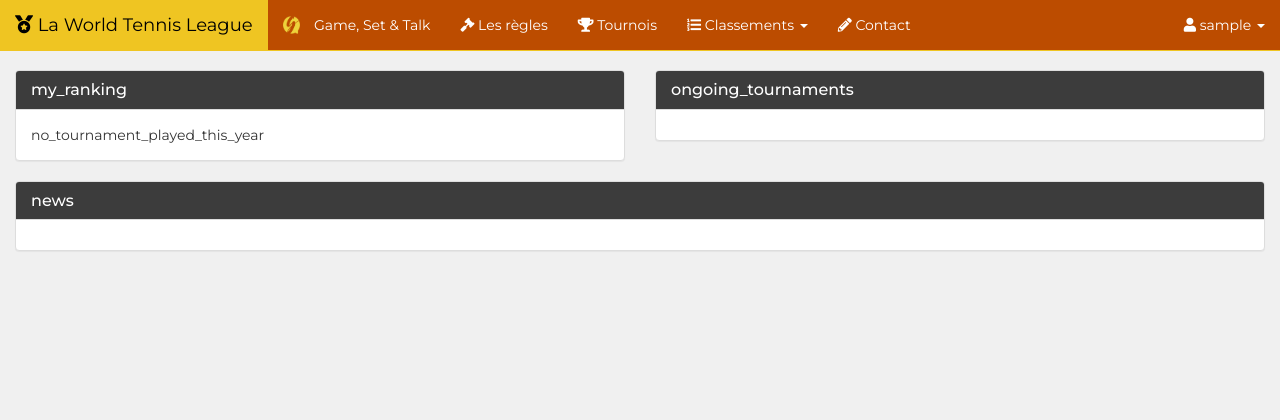
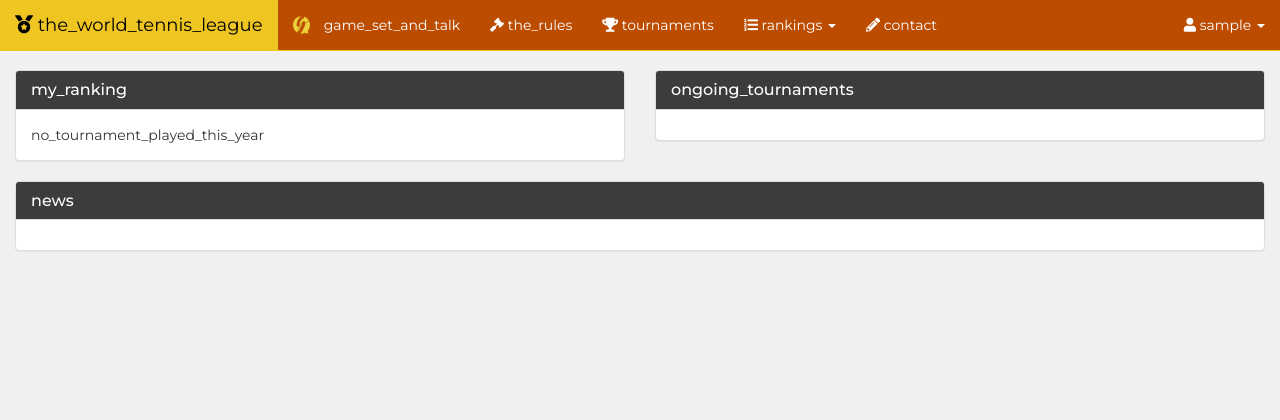
Before and after one commit to colingdc/world-tennis-league, a Flask app: page /wtl/ in a window 1280 px wide. Shown: the top 420 px of the page. Run offline with Flask 2, Linux system fonts and the light colour scheme; a user stored in the database is signed in; data that the repository does not hold is empty; parts of the project's set-up code (start-up, migrations or seed data) failed here and were passed over; some libraries are stand-ins or nearby versions.

Commit message:
Translate navbar templates

```diff
--- a/app/templates/navbar/navbar_header.html
+++ b/app/templates/navbar/navbar_header.html
@@ -13,12 +13,12 @@
         {% if "/wtl" in request.path %}
 
         <span class="fa fa-medal" aria-hidden="true"></span>
-        La World Tennis League
+        {{ _("the_world_tennis_league") }}
 
         {% else %}
 
         <span><img class="logo" src="{{ url_for('static', filename='images/logo-v3.png') }}"/></span>
-        Game, Set & Talk
+        {{ _("game_set_and_talk") }}
 
         {% endif %}
     </a>
--- a/app/templates/navbar/navbar_wtl_right.html
+++ b/app/templates/navbar/navbar_wtl_right.html
@@ -7,49 +7,49 @@
     <ul class="dropdown-menu">
         <li>
             <a href="{{ url_for('user.view_user', user_id=current_user.id) }}">
-                <span class="fa fa-user" aria-hidden="true"></span> Mon profil
+                <span class="fa fa-user" aria-hidden="true"></span> {{ _("my_profile") }}
             </a>
         </li>
         <li>
             <a href="{{ url_for('user.settings') }}">
-                <span class="fa fa-cog" aria-hidden="true"></span> Paramètres
+                <span class="fa fa-cog" aria-hidden="true"></span> {{ _("settings") }}
             </a>
         </li>
         <li>
             <a href="{{ url_for('auth.logout') }}">
-                <span class="fa fa-sign-out-alt" aria-hidden="true"></span> Me déconnecter
+                <span class="fa fa-sign-out-alt" aria-hidden="true"></span> {{ _("logout") }}
             </a>
         </li>
         <li>
             <a href="{{ url_for('auth.change_password') }}">
-                <span class="fa fa-lock" aria-hidden="true"></span> Modifier mon mot de passe
+                <span class="fa fa-lock" aria-hidden="true"></span> {{ _("modify_my_password") }}
             </a>
         </li>
         <li>
             <a href="{{ url_for('tournament.view_tournaments') }}">
-                <span class="fa fa-lock" aria-hidden="true"></span> Tournois
+                <span class="fa fa-lock" aria-hidden="true"></span> {{ _("tournaments") }}
             </a>
         </li>
         {% if current_user.is_manager() %}
         <li role="separator" class="divider"></li>
         <li>
             <a href="{{ url_for('tournament.create_tournament') }}">
-                <span class="fa fa-trophy" aria-hidden="true"></span> Créer un tournoi
+                <span class="fa fa-trophy" aria-hidden="true"></span> {{ _("create_a_tournament") }}
             </a>
         </li>
         <li>
             <a href="{{ url_for('user.view_users') }}">
-                <span class="fa fa-user" aria-hidden="true"></span> Utilisateurs
+                <span class="fa fa-user" aria-hidden="true"></span> {{ _("users") }}
             </a>
         </li>
         <li>
             <a href="{{ url_for('user.view_users_raw') }}">
-                <span class="fa fa-user" aria-hidden="true"></span> Utilisateurs (export brut)
+                <span class="fa fa-user" aria-hidden="true"></span> {{ _("users_raw_export") }}
             </a>
         </li>
         <li>
             <a href="{{ url_for('player.view_players') }}">
-                <span class="fa fa-racket" aria-hidden="true"></span> Joueurs ATP
+                <span class="fa fa-racket" aria-hidden="true"></span> {{ _("atp_players") }}
             </a>
         </li>
         {% endif %}
@@ -58,12 +58,12 @@
 {% else %}
 <li>
     <a href="{{ url_for('auth.signup') }}">
-        <span class="fa fa-user-plus" aria-hidden="true"></span> Inscription
+        <span class="fa fa-user-plus" aria-hidden="true"></span> {{ _("signup") }}
     </a>
 </li>
 <li>
     <a href="{{ url_for('auth.login') }}">
-        <span class="fa fa-sign-in-alt" aria-hidden="true"></span> Connexion
+        <span class="fa fa-sign-in-alt" aria-hidden="true"></span> {{ _("login") }}
     </a>
 </li>
 {% endif %}
--- a/app/templates/navbar/navbar_wtl_top.html
+++ b/app/templates/navbar/navbar_wtl_top.html
@@ -1,13 +1,13 @@
 <li>
     <a href="{{ url_for('public.index') }}">
         <span><img class="logo" src="{{ url_for('static', filename='images/logo-v3.png') }}"/></span>
-        Game, Set & Talk
+        {{ _("game_set_and_talk") }}
     </a>
 </li>
 <li>
     <a href="{{ url_for('main.rules') }}">
         <span class="fa fa-gavel" aria-hidden="true"></span>
-        Les règles
+        {{ _("the_rules") }}
     </a>
 </li>
 
@@ -15,19 +15,19 @@
 <li>
     <a href="{{ url_for('tournament.view_tournaments') }}">
         <span class="fa fa-trophy" aria-hidden="true"></span>
-        Tournois
+        {{ _("tournaments") }}
     </a>
 </li>
 <li class="dropdown">
     <a href="#" class="dropdown-toggle" data-toggle="dropdown">
         <span class="fa fa-list-ol" aria-hidden="true"></span>
-        Classements
+        {{ _("rankings") }}
         <b class="caret"></b>
     </a>
     <ul class="dropdown-menu">
-        <li><a href="{{ url_for('ranking.latest_ranking') }}">Classement actuel</a></li>
-        <li><a href="{{ url_for('ranking.index') }}">Tous les classements</a></li>
-        <li><a href="{{ url_for('ranking.monthly_ranking') }}">Classements mensuels</a></li>
+        <li><a href="{{ url_for('ranking.latest_ranking') }}">{{ _("current_ranking") }}</a></li>
+        <li><a href="{{ url_for('ranking.index') }}">{{ _("all_rankings") }}</a></li>
+        <li><a href="{{ url_for('ranking.monthly_ranking') }}">{{ _("monthly_rankings") }}</a></li>
     </ul>
 </li>
 {% endif %}
@@ -35,6 +35,6 @@
 <li>
     <a href="{{ url_for('public.contact') }}">
         <span class="fa fa-pencil-alt" aria-hidden="true"></span>
-        Contact
+        {{ _("contact") }}
     </a>
 </li>
```
Also changed, not shown: app/templates/navbar/navbar_game_set_and_talk_right.html (+12 -12 lines), app/templates/navbar/navbar_game_set_and_talk_top.html (+4 -4 lines), app/translations/fr/LC_MESSAGES/messages.po.
